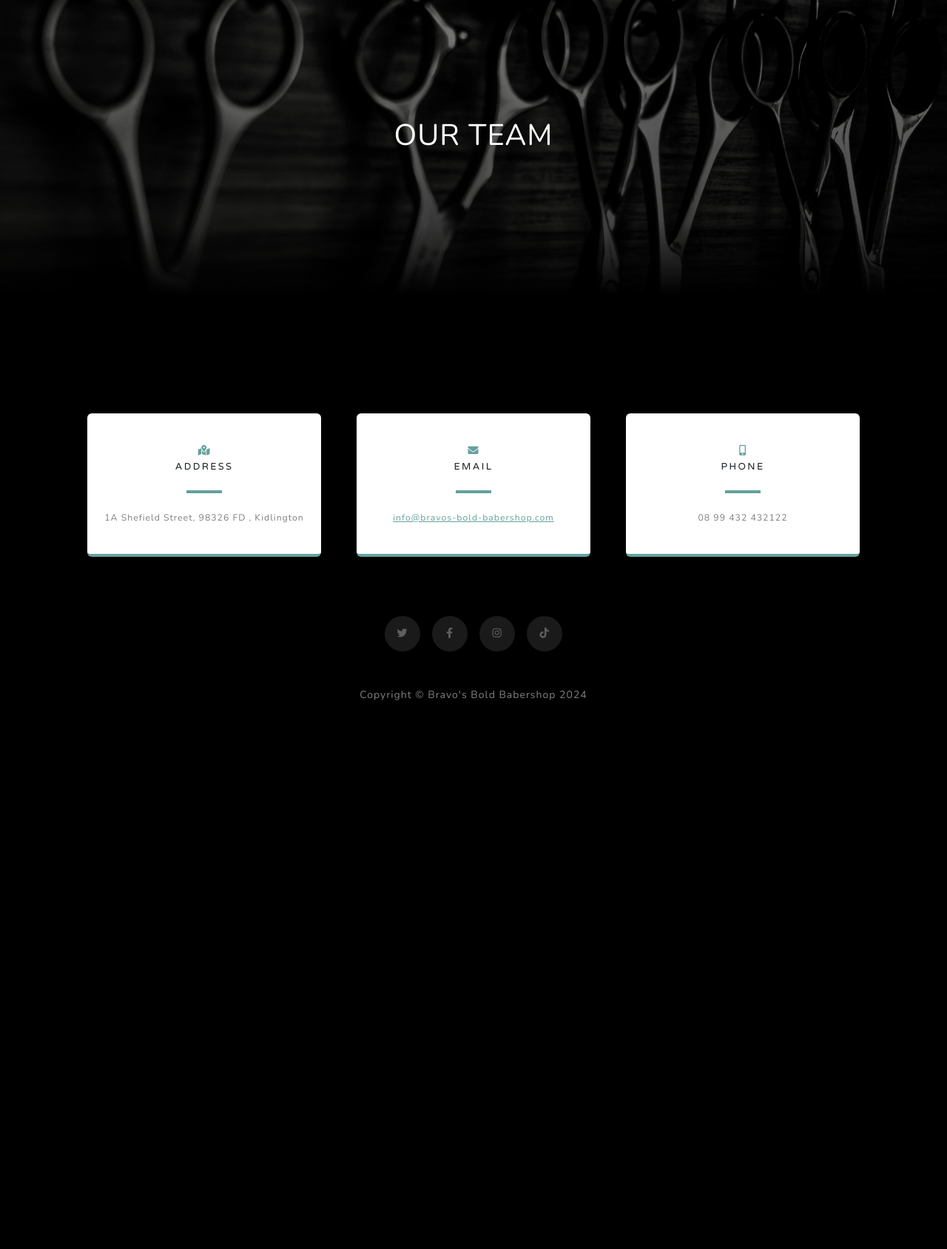
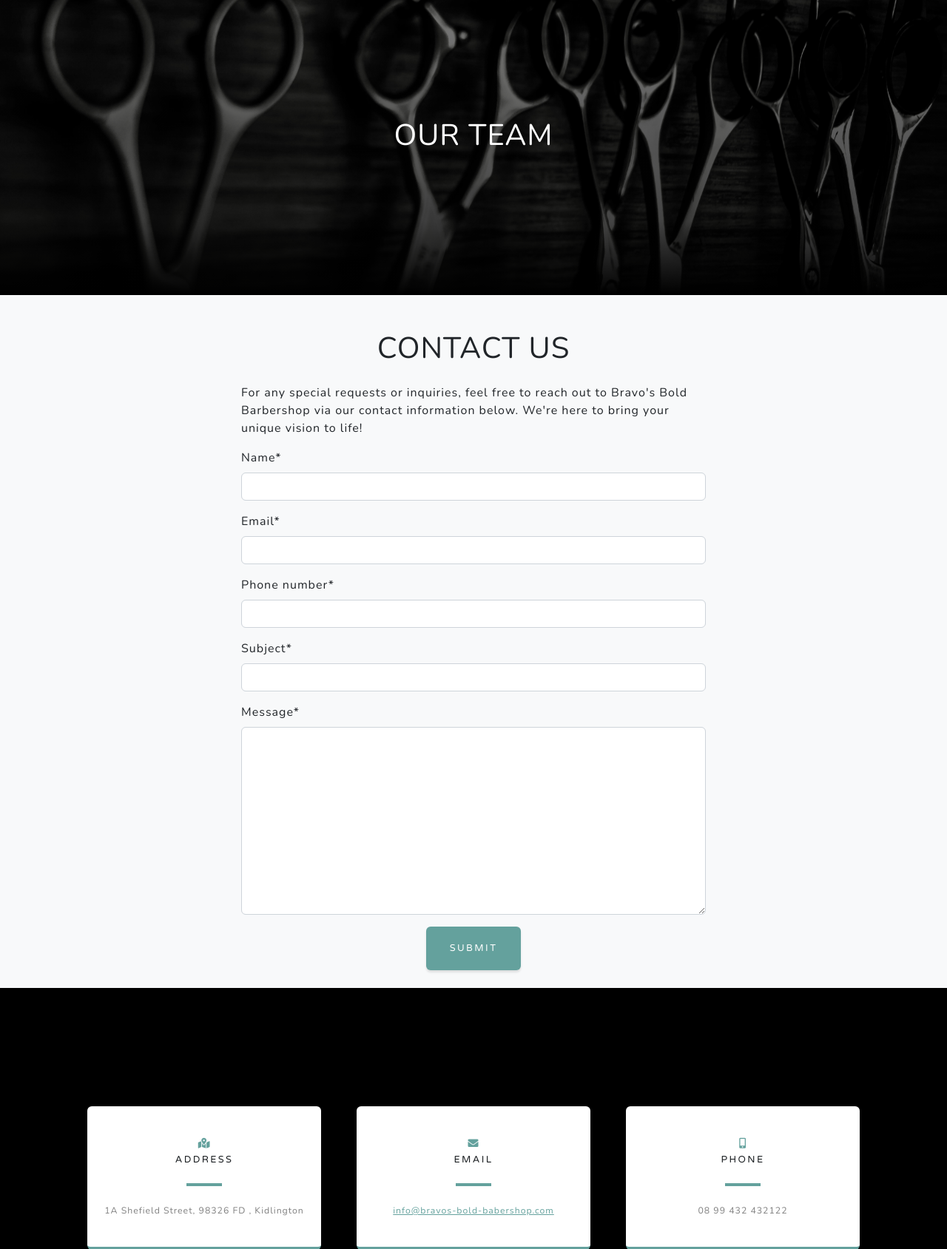
Before and after one commit to GabrielH-02/bravos-barbershop, a Django app: page /about/ in a window 1280 px wide. Shown: the part 1459-3148 px from the top of the page at 74% size. Before the commit the page ends 2406 px from the top, so only its background shows below. Run offline with Django 4.2, Linux system fonts and the light colour scheme; data that the repository does not hold is empty; some libraries are stand-ins or nearby versions.

Commit message:
add the about form for hair requests

```diff
--- /dev/null
+++ b/about/forms.py
@@ -0,0 +1,7 @@
+from .models import HairRequest
+from django import forms
+
+class HairRequestForm(forms.ModelForm):
+    class Meta:
+        model = HairRequest
+        fields = ('name', 'email', 'phone_number', 'subject', 'message')
--- a/about/templates/about/about.html
+++ b/about/templates/about/about.html
@@ -1,7 +1,8 @@
 {% extends 'base.html' %}
+{% load static %}
+{% load crispy_forms_tags %}
+
 {% block content %}
-{% load static %}
-
 <!-- Masthead-->
 <header class="masthead">
     <div class="container px-4 px-lg-5 d-flex h-100 align-items-center justify-content-center">
@@ -42,4 +43,25 @@
     <h1 class="mx-auto my-0 text-uppercase opening-time-title">Our Team</h1>
 </section>
 
+<section class="bg-light">
+    <div class="row justify-content-center">
+        <div class="col-12 col-md-6 my-4">
+            <h1 class="mx-auto my-0 text-uppercase text-center py-4">Contact Us</h1>
+            <p>
+                For any special requests or inquiries, feel free to reach out to Bravo's Bold Barbershop via our contact
+                information below. We're here to bring your unique vision to life!
+            </p>
+
+            <!-- add your form here. Your submit button should have the classes of btn, btn-secondary -->
+            <form method="post">
+                {{ hairrequest_form | crispy }}
+                {% csrf_token %}
+                <div class="text-center">
+                    <button class="btn btn-primary" type="submit">Submit</button>
+                </div>
+            </form>
+        </div>
+    </div>
+</section>
+
 {% endblock content %}
--- a/about/views.py
+++ b/about/views.py
@@ -1,15 +1,27 @@
 from django.shortcuts import render
 from .models import About
-
+from django.contrib import messages
+from .forms import HairRequestForm
 
 def about_me(request):
     """
     Renders the About page
     """
+    if request.method == "POST":
+        hairrequest_form = HairRequestForm(data=request.POST)
+        if hairrequest_form.is_valid():
+            hairrequest_form.save()
+            messages.add_message(request, messages.SUCCESS, "You're Hair request has been received! We will contact you shortly ...")
+
     about = About.objects.all().order_by('-updated_on').first()
+    hairrequest_form = HairRequestForm()
 
     return render(
         request,
         "about/about.html",
-        {"about": about},
+        {
+            "about": about,
+            "hairrequest_form": hairrequest_form
+
+        },
     )
--- a/bravos/settings.py
+++ b/bravos/settings.py
@@ -49,6 +49,8 @@ INSTALLED_APPS = [
     'allauth',
     'allauth.account',
     'allauth.socialaccount',
+    'crispy_forms',
+    'crispy_bootstrap5',
     'django_summernote',
     'booking',
     'about',
@@ -57,6 +59,9 @@ INSTALLED_APPS = [
 SITE_ID = 1
 LOGIN_REDIRECT_URL = '/'
 LOGOUT_REDIRECT_URL = '/'
+
+CRISPY_ALLOWED_TEMPLATE_PACKS = "bootstrap5"
+CRISPY_TEMPLATE_PACK = "bootstrap5"
 
 MIDDLEWARE = [
     'django.middleware.security.SecurityMiddleware',
--- a/requirements.txt
+++ b/requirements.txt
@@ -1,7 +1,9 @@
 asgiref==3.8.1
+crispy-bootstrap5==0.7
 dj-database-url==0.5.0
 Django==4.2.11
 django-allauth==0.57.2
+django-crispy-forms==2.1
 django-summernote==0.8.20.0
 gunicorn==20.1.0
 oauthlib==3.2.2
--- a/templates/base.html
+++ b/templates/base.html
@@ -77,6 +77,20 @@
             </div>
         </div>
     </nav>
+    <!-- displaying Django messages -->
+    <div class="container">
+        <div class="row">
+            <div class="col-md-8 offset-md-2">
+                {% for message in messages %}
+                <div class="alert {{ message.tags }} alert-dismissible
+          fade show" id="msg" role="alert">
+                    {{ message | safe }}
+                    <button type="button" class="btn-close" data-bs-dismiss="alert" aria-label="Close"></button>
+                </div>
+                {% endfor %}
+            </div>
+        </div>
+    </div>
 
     <main class="flex-shrink-0 main-bg">
         {% block content %}
```
